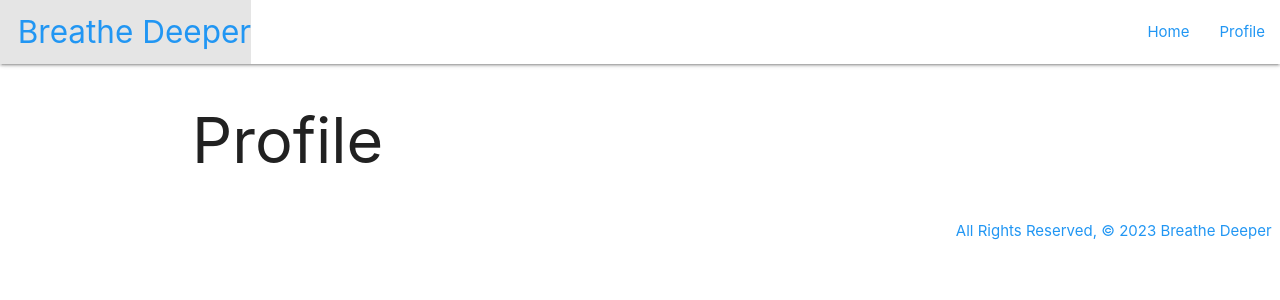
After one commit to dolveda/BreatheDeeper, a Django app: page /profile/ in a window 1280 px wide. The commit adds this page. Shown: the top 300 px of the page. Run offline with Django 4.2, Linux system fonts and the light colour scheme.

Commit message:
create profile template, path, view, and nav link

```diff
--- a/main_app/templates/base.html
+++ b/main_app/templates/base.html
@@ -16,6 +16,7 @@
             </ul>
             <ul class="right">
               <li><a href="{% url 'home' %}" class="blue-text">Home</a></li>
+              <li><a href="{% url 'profile' %}" class="blue-text">Profile</a></li>
             </ul>
           </div>
         </nav>
--- /dev/null
+++ b/main_app/templates/profile.html
@@ -0,0 +1,7 @@
+{% extends 'base.html' %}
+
+{% block  content %}
+
+<h1>Profile</h1>
+
+{% endblock %}
--- a/main_app/urls.py
+++ b/main_app/urls.py
@@ -2,5 +2,6 @@ from django.urls import path
 from . import views
 
 urlpatterns = [
-    path('', views.home, name='home')
+    path('', views.home, name='home'),
+    path('profile/', views.profile, name='profile'),
 ]
--- a/main_app/views.py
+++ b/main_app/views.py
@@ -2,3 +2,6 @@ from django.shortcuts import render
 
 def home(request):
     return render(request, 'home.html')
+
+def profile(request):
+    return render(request, 'profile.html')
```
